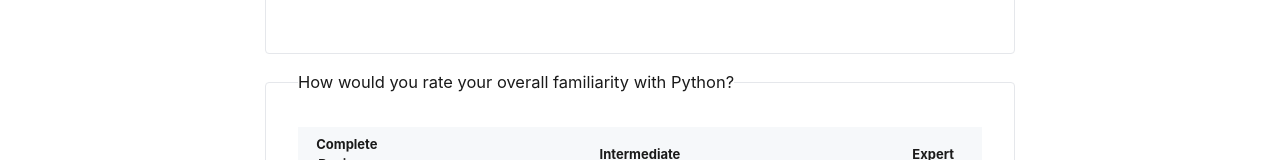
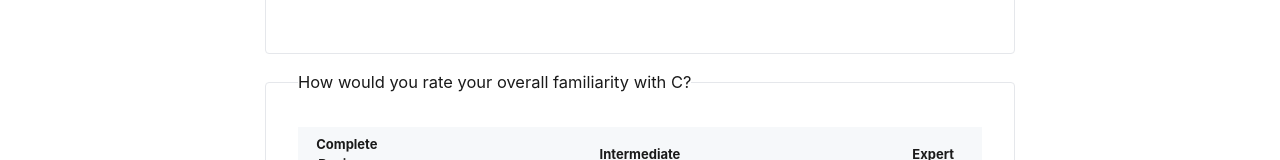
Before and after one commit to eddieantonio/oq, a SvelteKit app in the folder webapp/: page /questionnaire in a window 1280 px wide. Shown: the part 388-548 px from the top of the page. Built offline with nearby package versions, Linux system fonts and the light colour scheme; no server answers.

Commit message:
refactor: extract study language on questionnaire page

```diff
--- a/webapp/src/routes/(default)/questionnaire/+page.svelte
+++ b/webapp/src/routes/(default)/questionnaire/+page.svelte
@@ -5,6 +5,9 @@
     import LikertScale from '$lib/components/LikertScale.svelte';
     import ShortAnswer from '$lib/components/ShortAnswer.svelte';
 
+    const studyLanguage = 'C';
+
+    // Use this to put an upper-bound on the study language experience.
     let totalExperience = 0;
 </script>
 
@@ -28,7 +31,9 @@
     </div>
 
     <div class="input-group">
-        <label for="python-experience">How many years have you been programming in C?</label>
+        <label for="study-lang-experience"
+            >How many years have you been programming in {studyLanguage}?</label
+        >
         <input
             type="number"
             id="study-lang-experience"
@@ -48,10 +53,10 @@
     </LikertScale>
 
     <LikertScale
-        questionId="python-familiarity-likert"
+        questionId="study-lang-familiarity-likert"
         labels={['Complete Beginner', '', '', 'Intermediate', '', '', 'Expert']}
     >
-        How would you rate your overall familiarity with Python?
+        How would you rate your overall familiarity with {studyLanguage}?
     </LikertScale>
 
     <ShortAnswer questionId="best-language">
```
